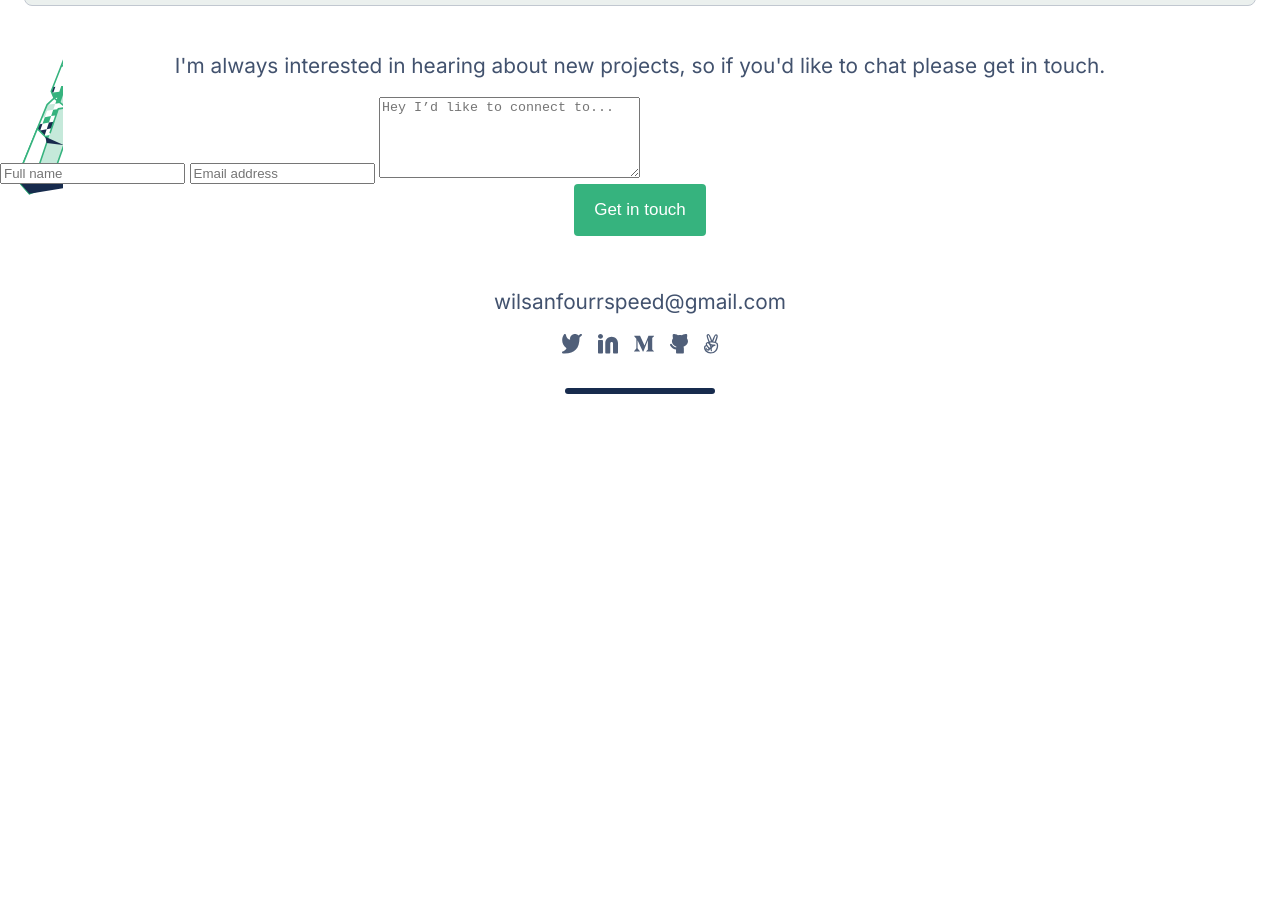
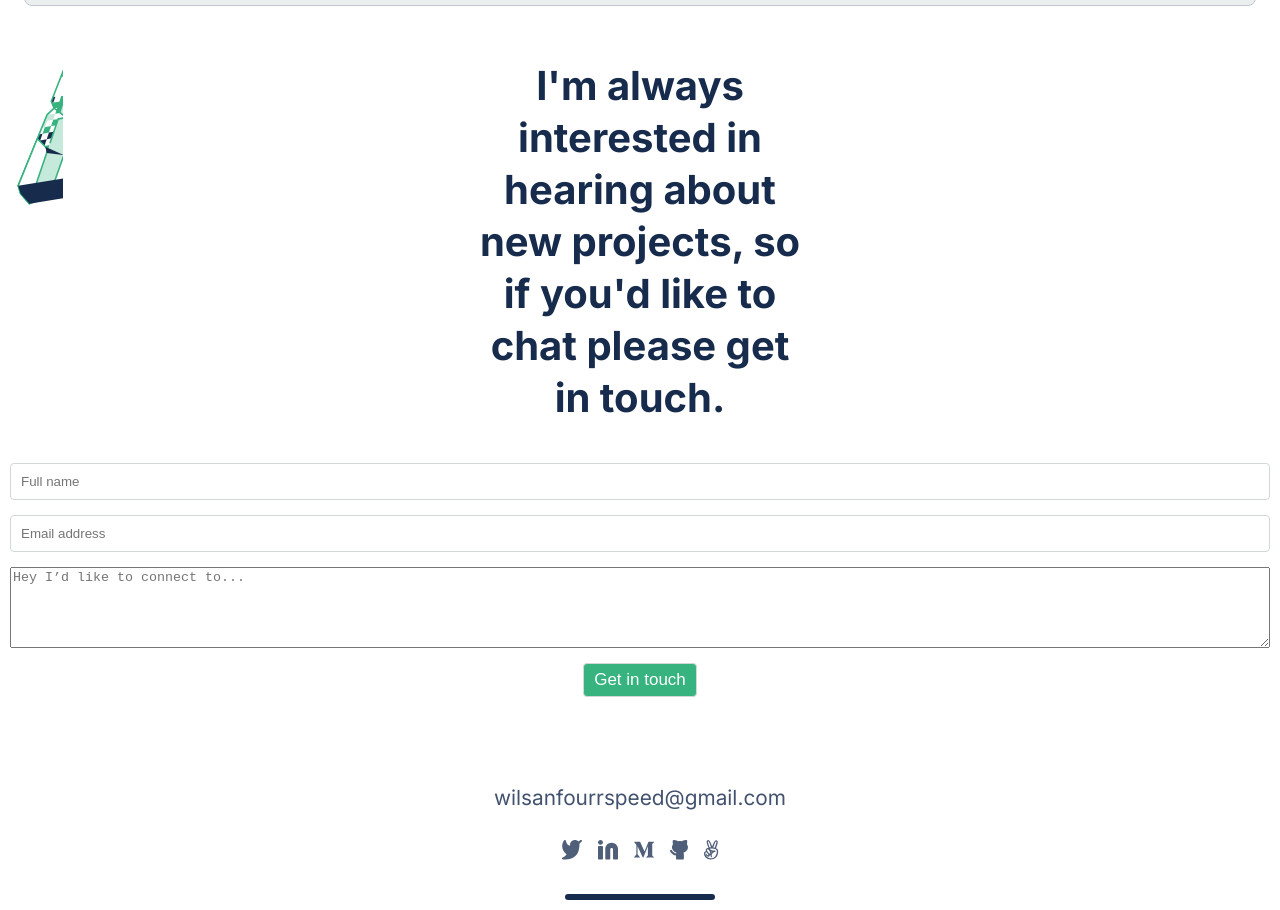
Before and after one commit to Wils-FOURR-speed/My-portfolio, a website: page index.html in a window 1280 px wide. Shown: the part 5519-6429 px from the top of the page. Before the commit the page ends 5923 px from the top, so only its background shows below. Drawn offline with Linux system fonts and the light colour scheme.

Commit message:
Add styles to some form elements

```diff
--- a/index.html
+++ b/index.html
@@ -229,7 +229,8 @@
                     I'm always interested in hearing about new projects, so if you'd like to chat please get in touch.
                 </p>
             </div>
-            <form action="">
+
+            <form method="POST" action="" class="footer-form">
                 <input type="text" name="full name" maxlength="30" placeholder="Full name" required>
                 <input type="email" name="email" placeholder="Email address" required>
                 <textarea name="comments" cols="30" rows="5" maxlength="500" placeholder="Hey I’d like to connect to..."></textarea>
--- a/style.css
+++ b/style.css
@@ -296,3 +296,29 @@ h4 {
 footer {
   background: url(footer.svg) no-repeat;
 }
+
+.remarks > p {
+  font-size: 40px;
+  font-weight: 700;
+  line-height: 52px;
+  font-style: normal;
+  color: #172b4d;
+  margin: 30px auto 30px auto;
+  height: 363px;
+  width: 327px;
+}
+
+.footer-form{
+  display: flex;
+  flex-direction: column;
+  justify-content: space-between;
+  gap:15px;
+  padding: 10px;
+}
+
+.footer-form > input {
+  padding: 10px;
+  border: 1px solid #d0d9d4;
+  outline: none;
+  border-radius: 4px;
+}
```
